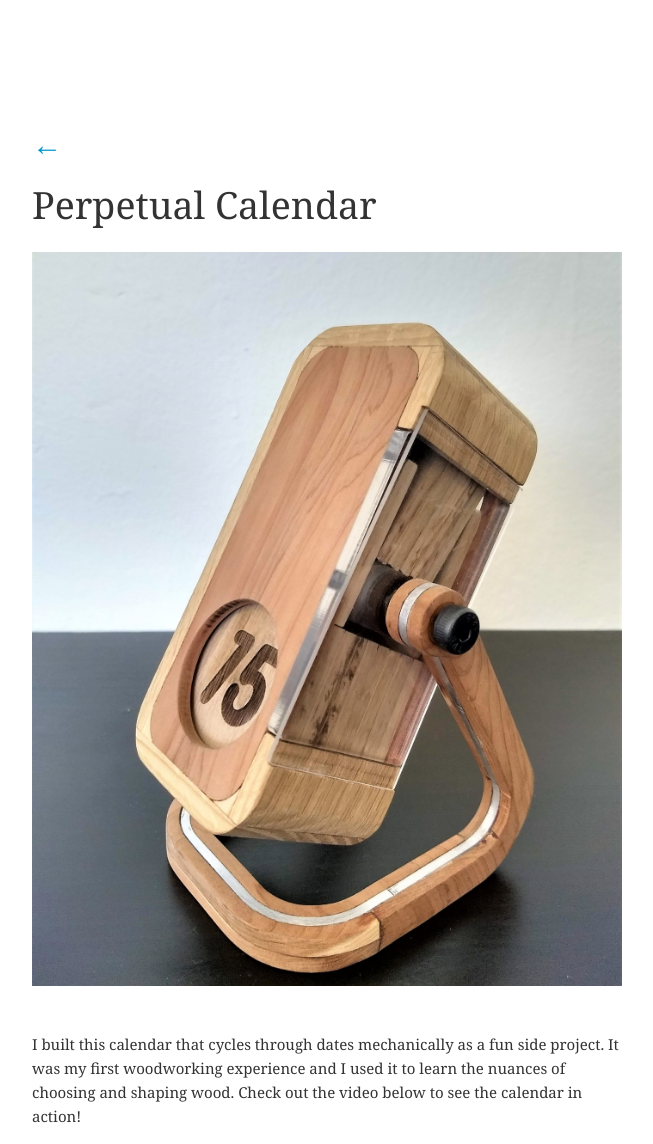
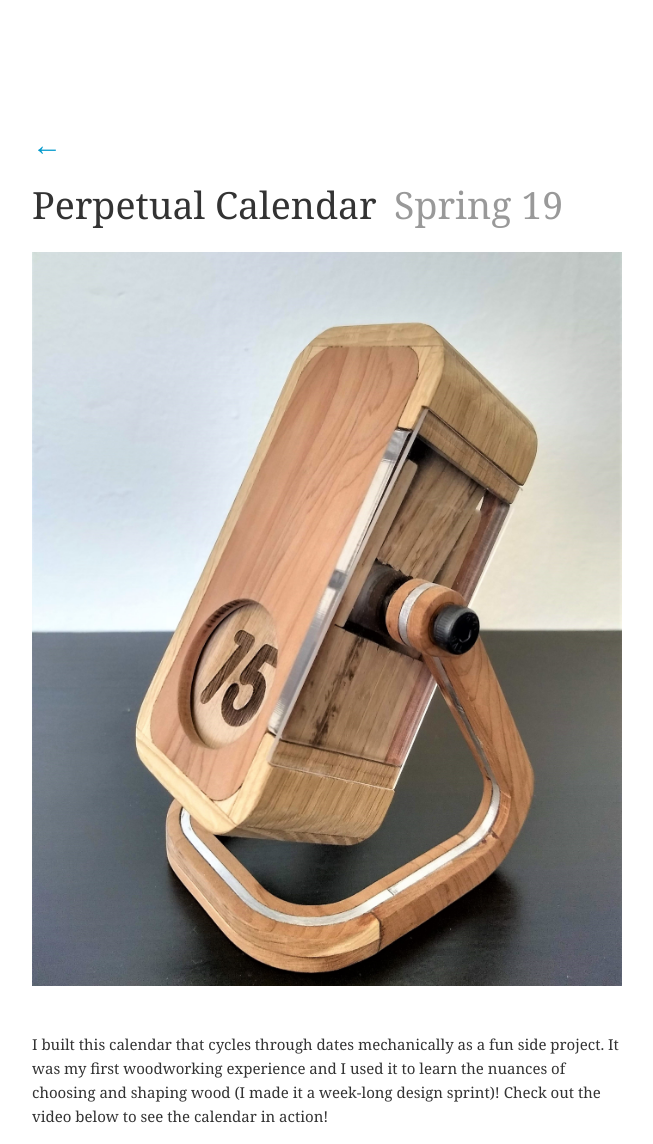
Before and after one commit to menglongguo/website, a Jekyll site: the page built from _projects/Calendar.md, in a window 1280 px wide and 1400 px high, cut to the strip 0-1144 px from the top of the window. Shown: the whole strip, without its empty margins (313-966 px from the left). Built offline with Jekyll 4.4.1, drawn with Linux system fonts in a browser that asks for light colours; a script that is not in the unit is left out; comment, search, counter and statistics services are not loaded.

Commit message:
art description

```diff
--- a/_projects/Calendar.md
+++ b/_projects/Calendar.md
@@ -1,6 +1,6 @@
 ---
 title: Perpetual Calendar
-year:
+year: Spring 19
 order: 108
 stlwv2_models: yes
 type: class
@@ -9,7 +9,7 @@ type: class
 ![Calendar Picture](/website/assets/images/CalendarCover.jpg)
 
 I built this calendar that cycles through dates mechanically as a fun side project.
-It was my first woodworking experience and I used it to learn the nuances of choosing and shaping wood.
+It was my first woodworking experience and I used it to learn the nuances of choosing and shaping wood (I made it a week-long design sprint)!
 Check out the video below to see the calendar in action!
 
 <iframe width="560" height="315" src="https://www.youtube.com/embed/sazfCaEHkps?start=1" frameborder="0" allow="accelerometer; autoplay; encrypted-media; gyroscope; picture-in-picture" allowfullscreen></iframe>
```
